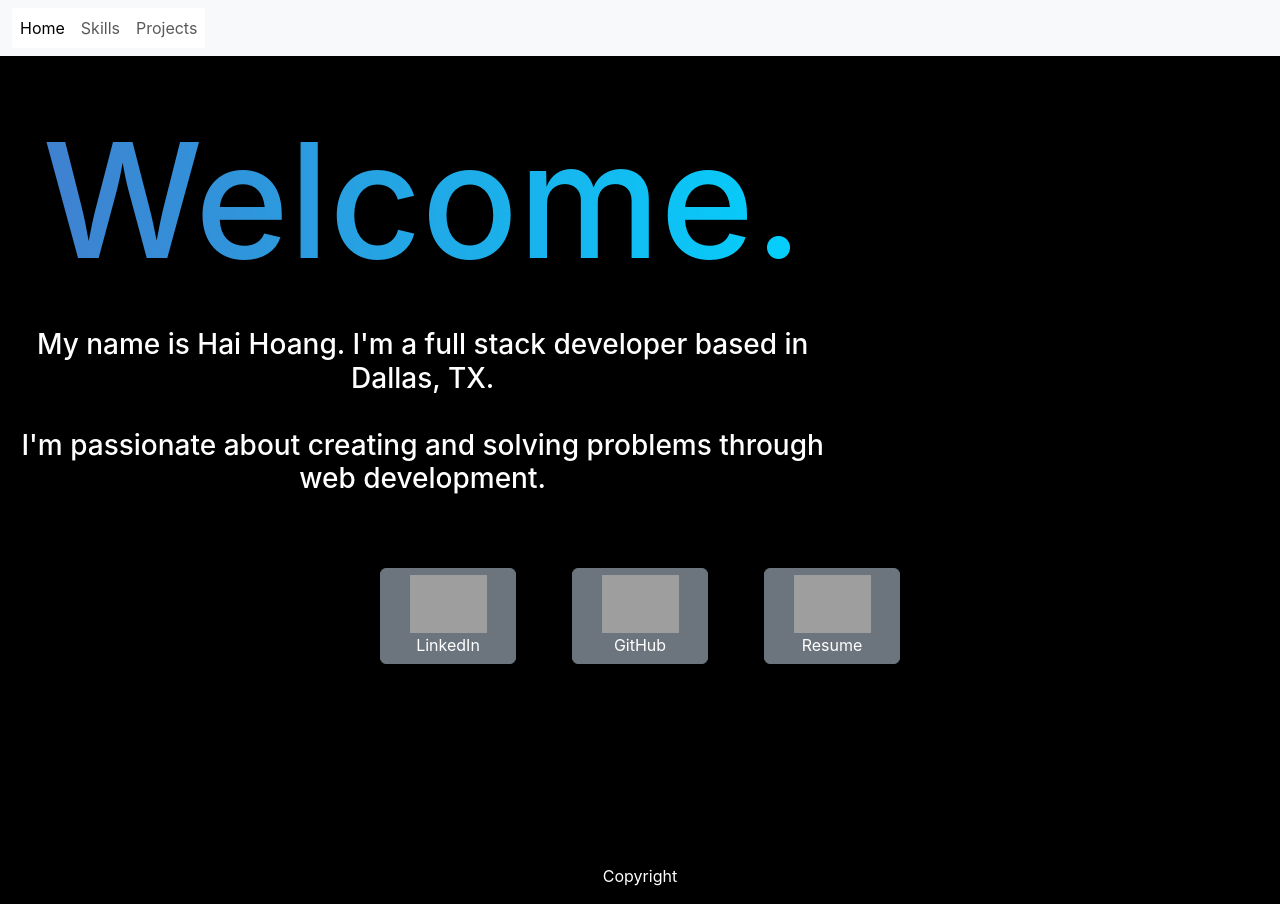
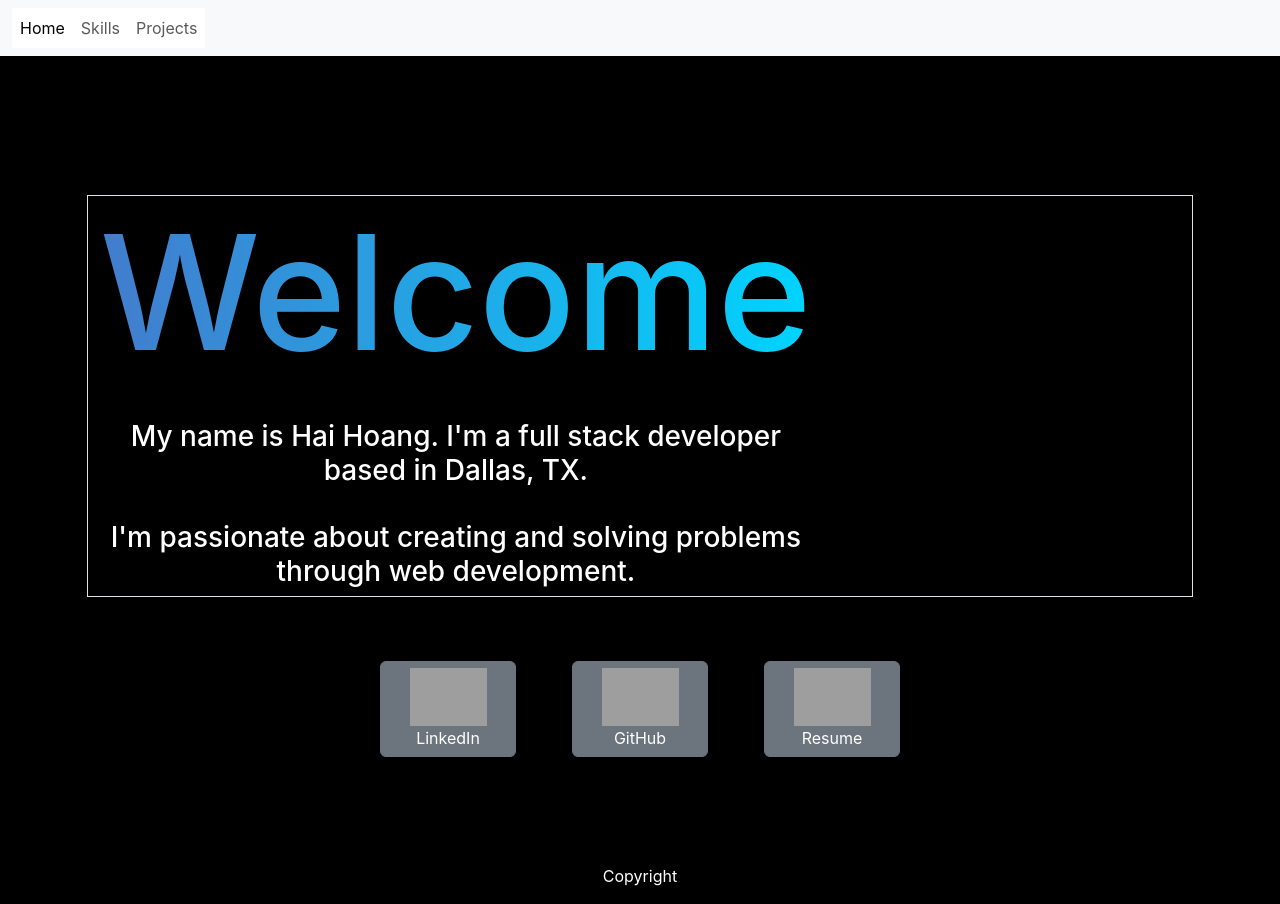
Before and after one commit to AznRaven/portfolio, a React (Create React App) app in the folder client/: page / in a window 1280 px wide. Built offline with nearby package versions, Linux system fonts and the light colour scheme; grey boxes are pictures that could not be loaded.

Commit message:
align hp

```diff
--- a/client/src/pages/Home.js
+++ b/client/src/pages/Home.js
@@ -5,9 +5,9 @@
     <>
       <br />
       <br />
-      <div className="hpcontainer">
+      <div className="hpcontainer justify-content-center align-items-center d-flex">
         <div className="hpcontent">
-          <div className="row">
+          <div className="row border">
             <div className="col-8">
               <h1>Welcome.</h1>
               <br />
```
